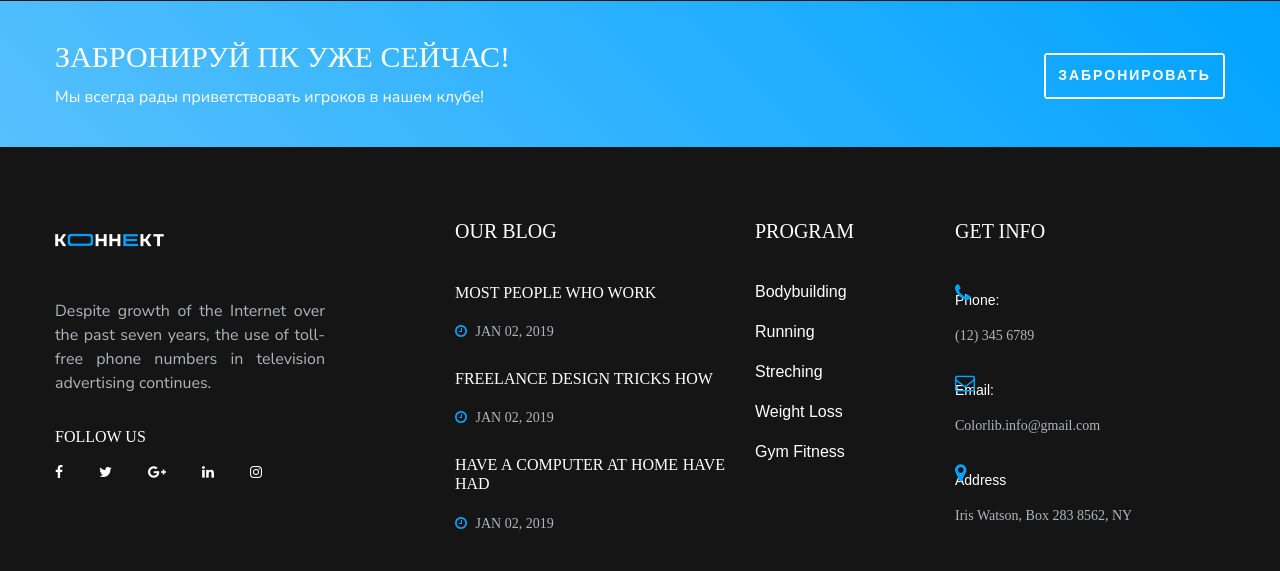
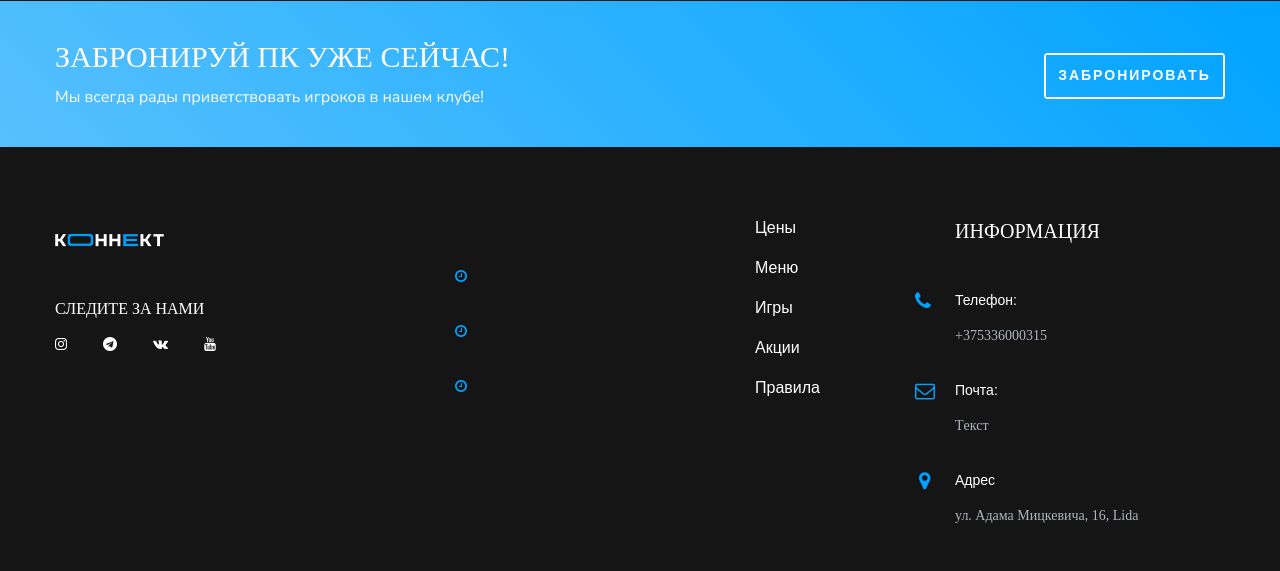
Before and after one commit to ArtemRuslanovich/----------, a Django app: page /gallery in a window 1280 px wide. Shown: the part 1072-1643 px from the top of the page. After the commit the page ends 1595 px from the top, so only its background shows below. Run offline with Django 5.2, Linux system fonts and the light colour scheme; some libraries are stand-ins or nearby versions; some web fonts are replaced.

Commit message:
fix footer gallery

```diff
--- a/myproject/myapp/templates/gallery.html
+++ b/myproject/myapp/templates/gallery.html
@@ -238,69 +238,68 @@
                 <div class="col-lg-3">
                     <div class="footer-logo-item">
                         <div class="f-logo">
-                            <a href="#"><img src="img/logo.png" alt=""></a>
+                            <a href="./home">
+                                <img src="{% static 'img/logo.png' %}" alt="">
+                            </a>
                         </div>
-                        <p>Despite growth of the Internet over the past seven years, the use of toll-free phone numbers
-                            in television advertising continues.</p>
+                        <p></p>
                         <div class="social-links">
-                            <h6>Follow us</h6>
-                            <a href="#"><i class="fa fa-facebook"></i></a>
-                            <a href="#"><i class="fa fa-twitter"></i></a>
-                            <a href="#"><i class="fa fa-google-plus"></i></a>
-                            <a href="#"><i class="fa fa-linkedin"></i></a>
-                            <a href="#"><i class="fa fa-instagram"></i></a>
+                            <h6>Следите за нами</h6>
+                            <a target="_blank" href="https://www.instagram.com/connect_lida/"><i class="fa fa-instagram"></i></a>
+                            <a target="_blank" href="https://t.me/connect_lida"><i class="fa fa-telegram"></i></a>
+                            <a target="_blank" href="https://vk.com/connect_lida"><i class="fa fa-vk"></i></a>
+                            <a target="_blank" href="https://www.youtube.com/@connectcyberclub"><i class="fa fa-youtube"></i></a>
                         </div>
                     </div>
                 </div>
                 <div class="col-lg-3 offset-lg-1">
                     <div class="footer-widget">
-                        <h5>Our Blog</h5>
+                        <h5></h5>
                         <div class="footer-blog">
                             <a href="#" class="fb-item">
-                                <h6>Most people who work</h6>
-                                <span class="blog-time"><i class="fa fa-clock-o"></i> Jan 02, 2019</span>
+                                <h6></h6>
+                                <span class="blog-time"><i class="fa fa-clock-o"></i></span>
                             </a>
                             <a href="#" class="fb-item">
-                                <h6>Freelance Design Tricks How </h6>
-                                <span class="blog-time"><i class="fa fa-clock-o"></i> Jan 02, 2019</span>
+                                <h6></h6>
+                                <span class="blog-time"><i class="fa fa-clock-o"></i></span>
                             </a>
                             <a href="#" class="fb-item">
-                                <h6>have a computer at home have had </h6>
-                                <span class="blog-time"><i class="fa fa-clock-o"></i> Jan 02, 2019</span>
+                                <h6></h6>
+                                <span class="blog-time"><i class="fa fa-clock-o"></i></span>
                             </a>
                         </div>
                     </div>
                 </div>
                 <div class="col-lg-2">
                     <div class="footer-widget">
-                        <h5>Program</h5>
                         <ul class="workout-program">
-                            <li><a href="#">Bodybuilding</a></li>
-                            <li><a href="#">Running</a></li>
-                            <li><a href="#">Streching</a></li>
-                            <li><a href="#">Weight Loss</a></li>
-                            <li><a href="#">Gym Fitness</a></li>
+                            <li><a href="#price-plan">Цены</a></li>
+                            <li><a href="#">Меню</a></li>
+                            <li><a href="#games">Игры</a></li>
+                            <li><a href="#">Акции</a></li>
+                            <li><a href="#">Правила</a></li>
                         </ul>
                     </div>
                 </div>
                 <div class="col-lg-3">
                     <div class="footer-widget">
-                        <h5>Get Info</h5>
+                        <h5>Информация</h5>
                         <ul class="footer-info">
                             <li>
-                                <i class="fa fa-phone"></i>
-                                <span>Phone:</span>
-                                (12) 345 6789
+                                <i class="fa fa-phone" style="left: -40px !important; top: 8px !important;"></i>
+                                <span>Телефон:</span>
+                                +375336000315
                             </li>
                             <li>
-                                <i class="fa fa-envelope-o"></i>
-                                <span>Email:</span>
-                                Colorlib.info@gmail.com
+                                <i class="fa fa-envelope-o" style="left: -40px !important; top: 8px !important;"></i>
+                                <span>Почта:</span>
+                                Tекст
                             </li>
                             <li>
-                                <i class="fa fa-map-marker"></i>
-                                <span>Address</span>
-                                Iris Watson, Box 283 8562, NY
+                                <i class="fa fa-map-marker" style="left: -36px !important; top: 8px !important;"></i>
+                                <span>Адрес</span>
+                                ул. Адама Мицкевича, 16, Lida
                             </li>
                         </ul>
                     </div>
```
